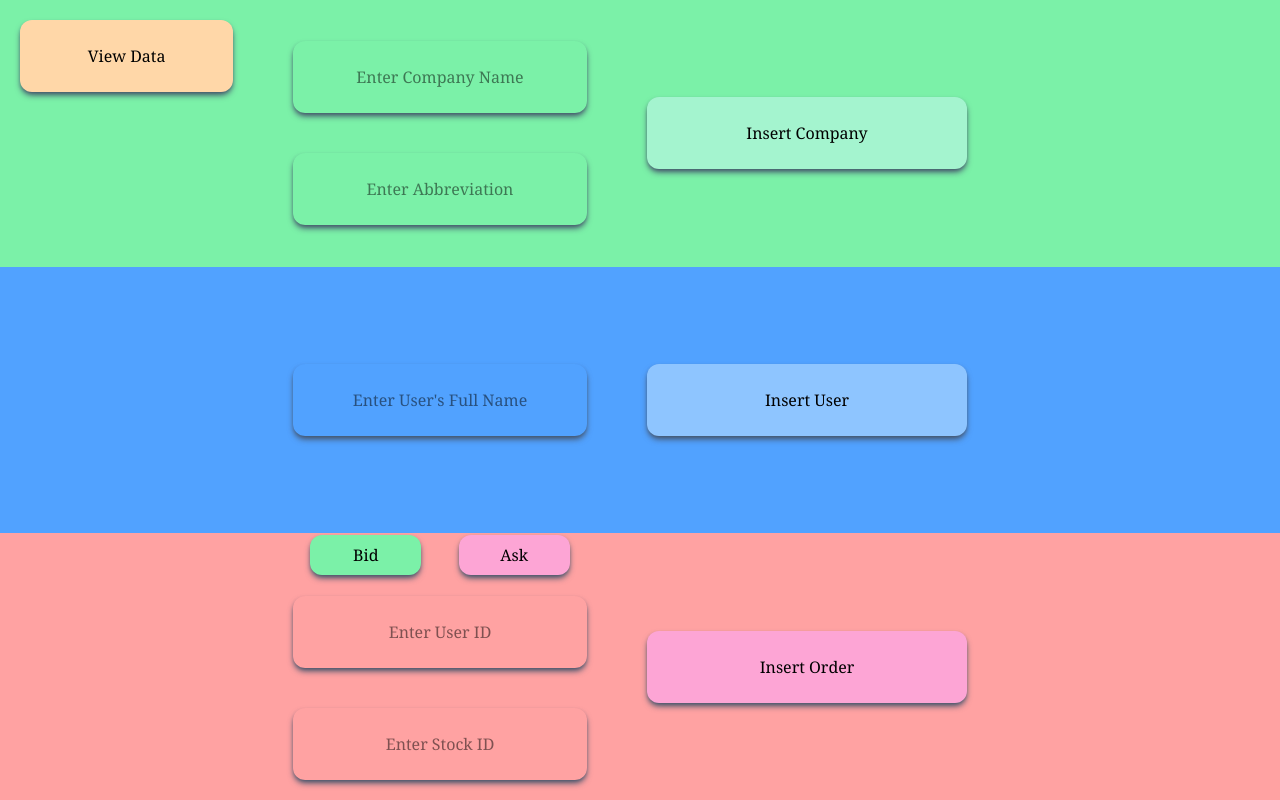
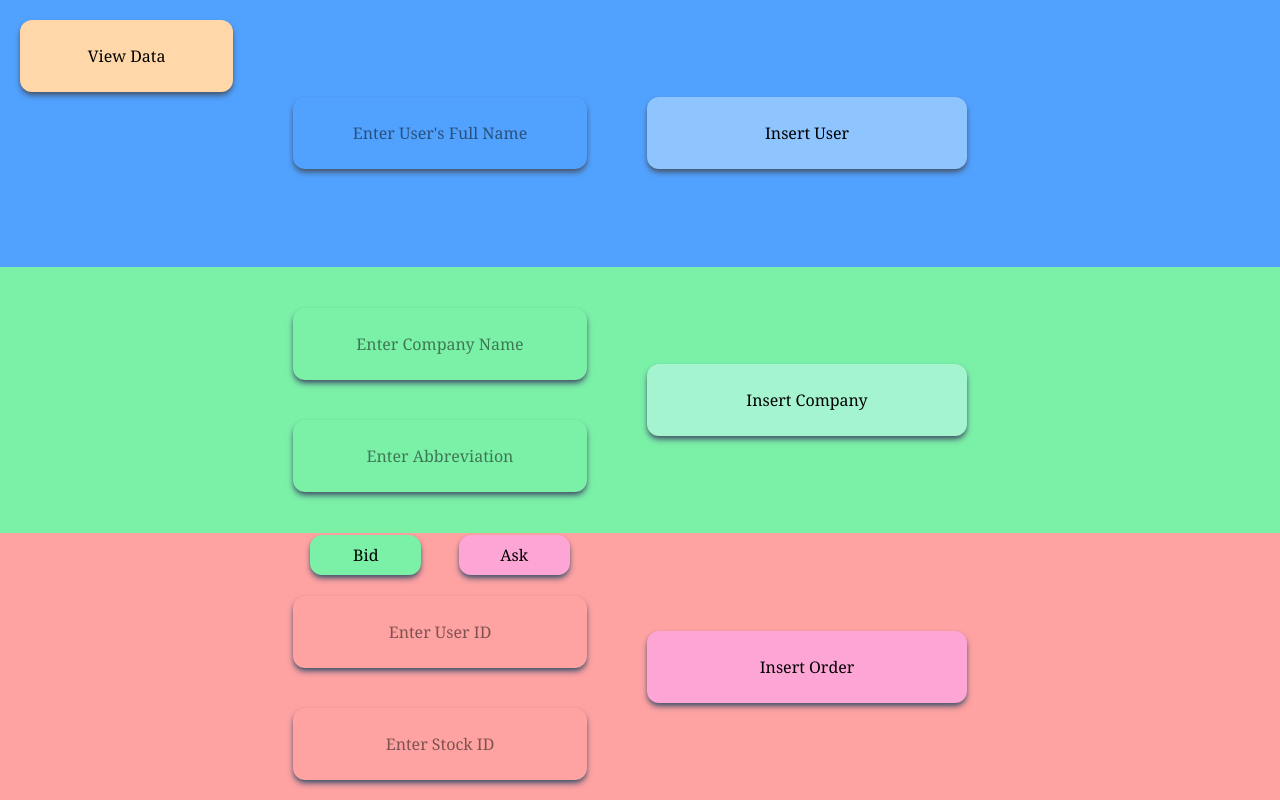
Before and after one commit to atsoc1993/SQL-Practice, a React (Vite) app in the folder market-test/: page / in a window 1280 px wide. Built offline with nearby package versions, Linux system fonts and the light colour scheme.

Commit message:
Styled data form and added getters for users & companies

```diff
--- a/market-test/src/DataForm.tsx
+++ b/market-test/src/DataForm.tsx
@@ -1,11 +1,75 @@
-import { useState } from "react";
+import { useRef, useState } from "react";
+import axios from 'axios'
 
 export default function DataForm() {
 
+    type UserInfo = {
+        full_name: string | undefined
+    }
+
+    type CompanyInfo = {
+        name: string | undefined,
+        ticker: string | undefined
+    }
+
+    type OrderInfo = {
+        user_id: number | undefined,
+        stock_id: number | undefined,
+        is_bid: boolean | undefined
+    }
+    const userInfoTemplate: UserInfo = {
+        full_name: undefined
+    }
+
+    const companyInfoTemplate: CompanyInfo = {
+        name: undefined,
+        ticker: undefined,
+    }
+
+    const orderInfoTemplate: OrderInfo = {
+        user_id: undefined,
+        stock_id: undefined,
+        is_bid: undefined
+    }
+
     const [bidding, setBidding] = useState(true);
+    const [userInfo, setUserInfo] = useState<UserInfo>(userInfoTemplate);
+    const [companyInfo, setCompanyInfo] = useState<CompanyInfo>(companyInfoTemplate);
+    const [orderInfo, setOrderInfo] = useState<OrderInfo>(orderInfoTemplate);
+
+
+    const insertUser = async () => {
+        const response = await axios.post('http://127.0.0.1:8000/add_user', userInfo)
+        console.log(response.data)
+    }
+    const insertCompany = async () => {
+        const response = await axios.post('http://127.0.0.1:8000/add_company', companyInfo)
+        console.log(response.data)
+    }
+
 
     return (
         <div className='h-full bg-slate-300 flex min-w-full mx-auto flex-col items-center'>
+            <div className='h-1/3 bg-blue-400 flex min-w-full mx-auto flex-col items-center'>
+
+                <div className='h-full flex min-w-full mx-auto justify-center flex-row items-center'>
+
+                    <div className='h-full flex w-1/4 min-w-fit justify-center flex-col items-center'>
+                        <input className='min-w-fit shadow-md shadow-slate-600 m-5 h-fit p-6 rounded-xl text-center focus:outline-none'
+                            placeholder="Enter User's Full Name"
+                            onChange={(e) => setUserInfo(prev => ({ ...prev, full_name: e.target.value }))}
+
+                        ></input>
+                    </div>
+
+                    <button className='min-w-fit bg-blue-300 w-1/4 shadow-md shadow-slate-600 h-fit p-6 m-10 rounded-xl text-center'
+                        onClick={async () => insertUser()}
+                    >
+                        Insert User</button>
+
+                </div>
+
+            </div>
             <div className='h-1/3 bg-green-300 flex min-w-full mx-auto flex-col items-center'>
 
                 <div className='h-full flex min-w-full mx-auto justify-center flex-row items-center'>
@@ -13,30 +77,20 @@ export default function DataForm() {
                     <div className='h-full flex w-1/4 min-w-fit justify-center flex-col items-center'>
                         <input className='min-w-fit shadow-md shadow-slate-600 m-5 h-fit p-6 rounded-xl text-center focus:outline-none'
                             placeholder='Enter Company Name'
+                            onChange={(e) => setCompanyInfo(prev => ({ ...prev, name: e.target.value }))}
+
                         ></input>
                         <input className='min-w-fit shadow-md shadow-slate-600 m-5 h-fit p-6 rounded-xl text-center focus:outline-none'
                             placeholder='Enter Abbreviation'
+                            onChange={(e) => setCompanyInfo(prev => ({ ...prev, ticker: e.target.value }))}
                         ></input>
                     </div>
 
-                    <button className='min-w-fit bg-emerald-200 w-1/4 shadow-md shadow-slate-600 h-fit p-6 m-10 rounded-xl text-center'>
+                    <button className='min-w-fit bg-emerald-200 w-1/4 shadow-md shadow-slate-600 h-fit p-6 m-10 rounded-xl text-center'
+                        onClick={async () => insertCompany()}
+
+                    >
                         Insert Company </button>
-
-                </div>
-
-            </div>
-            <div className='h-1/3 bg-blue-400 flex min-w-full mx-auto flex-col items-center'>
-
-                <div className='h-full flex min-w-full mx-auto justify-center flex-row items-center'>
-
-                    <div className='h-full flex w-1/4 min-w-fit justify-center flex-col items-center'>
-                        <input className='min-w-fit shadow-md shadow-slate-600 m-5 h-fit p-6 rounded-xl text-center focus:outline-none'
-                            placeholder="Enter User's Full Name"
-                        ></input>
-                    </div>
-
-                    <button className='min-w-fit bg-blue-300 w-1/4 shadow-md shadow-slate-600 h-fit p-6 m-10 rounded-xl text-center'>
-                        Insert User</button>
 
                 </div>
 
```
